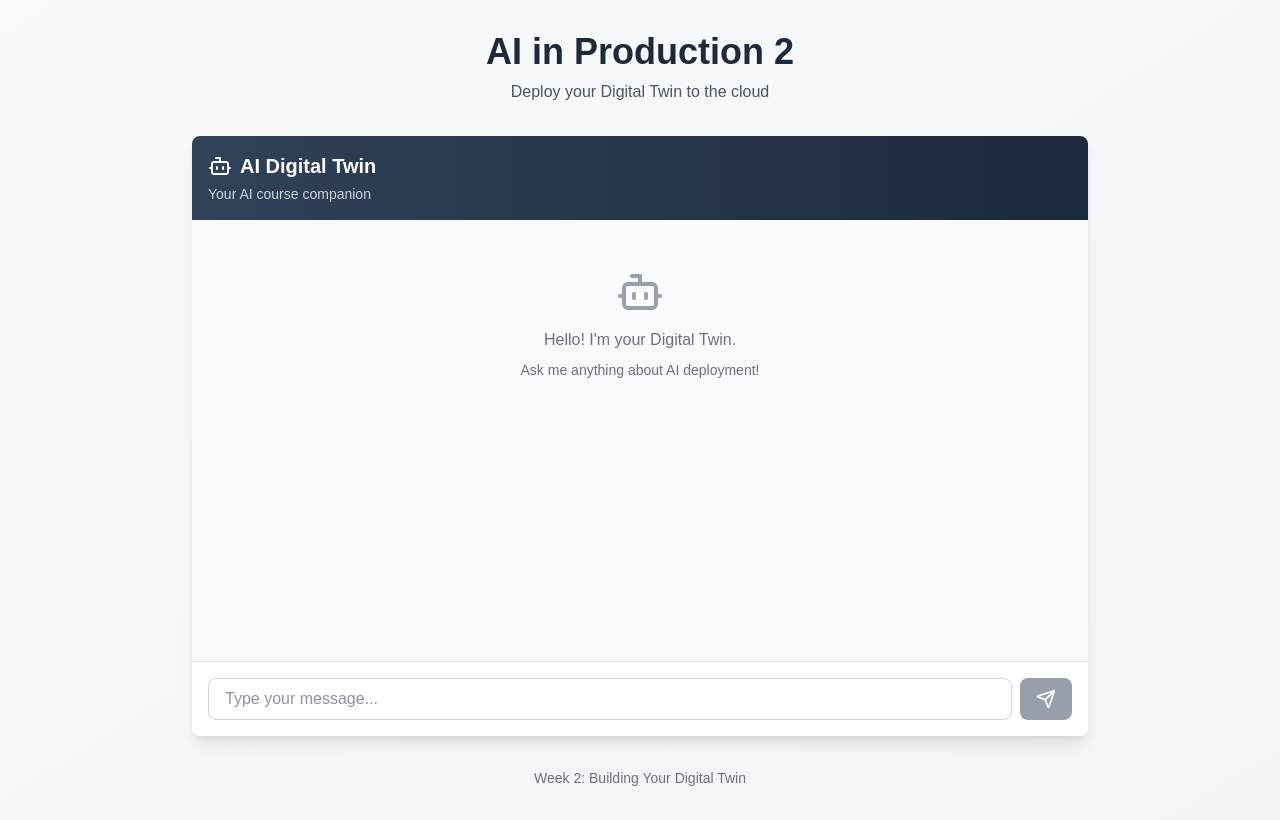
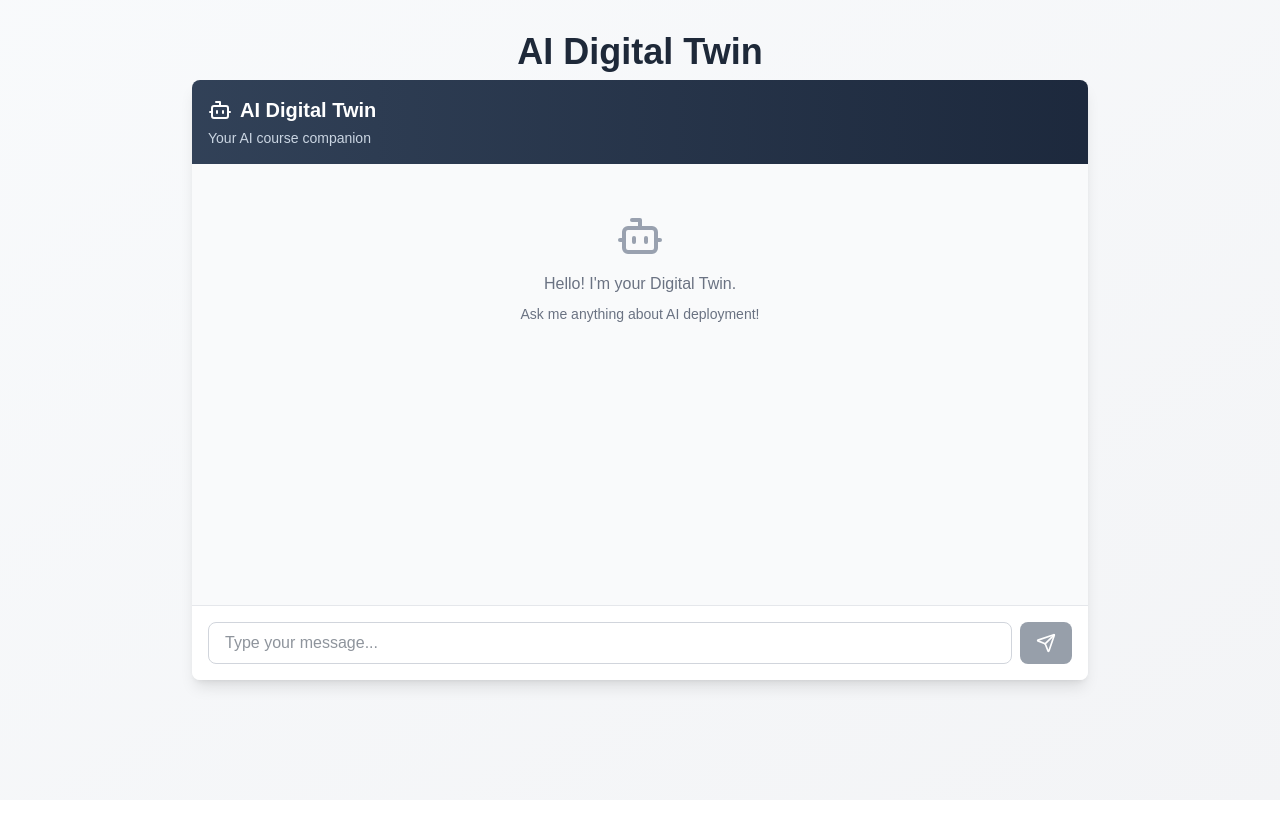
Before and after one commit to tanmay-e-patil/digital-twin, a Next.js app in the folder frontend/: page / in a window 1280 px wide. Built offline with nearby package versions, Linux system fonts and the light colour scheme.

Commit message:
Update page title to "AI Digital Twin" and comment out introductory text and footer content in page.tsx.

```diff
--- a/frontend/src/app/page.tsx
+++ b/frontend/src/app/page.tsx
@@ -6,18 +6,18 @@
       <div className="container mx-auto px-4 py-8">
         <div className="max-w-4xl mx-auto">
           <h1 className="text-4xl font-bold text-center text-gray-800 mb-2">
-            AI in Production 2
+            AI Digital Twin
           </h1>
-          <p className="text-center text-gray-600 mb-8">
+          {/* <p className="text-center text-gray-600 mb-8">
             Deploy your Digital Twin to the cloud
-          </p>
+          </p> */}
 
           <div className="h-[600px]">
             <Twin />
           </div>
 
           <footer className="mt-8 text-center text-sm text-gray-500">
-            <p>Week 2: Building Your Digital Twin</p>
+            {/* <p>Week 2: Building Your Digital Twin</p> */}
           </footer>
         </div>
       </div>
```
Also changed, not shown: 2 other files (tests, documents, lock files or other folders).
